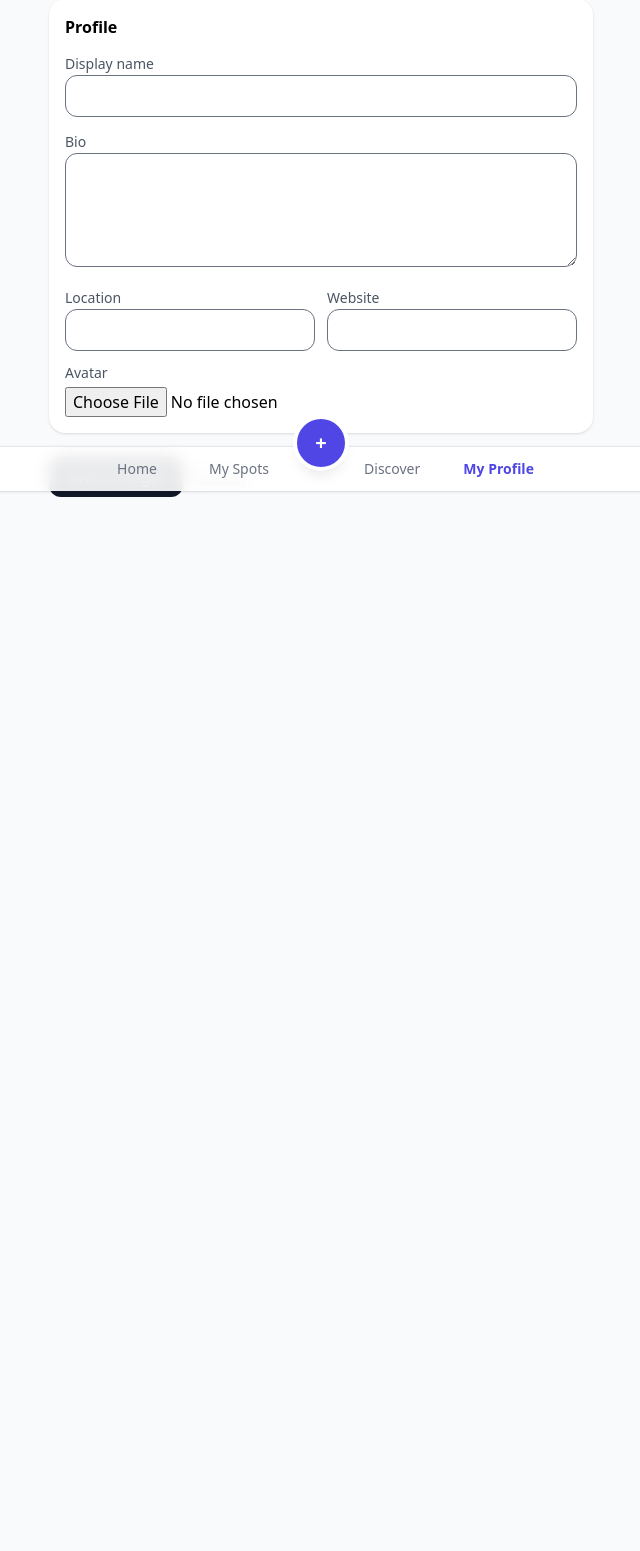
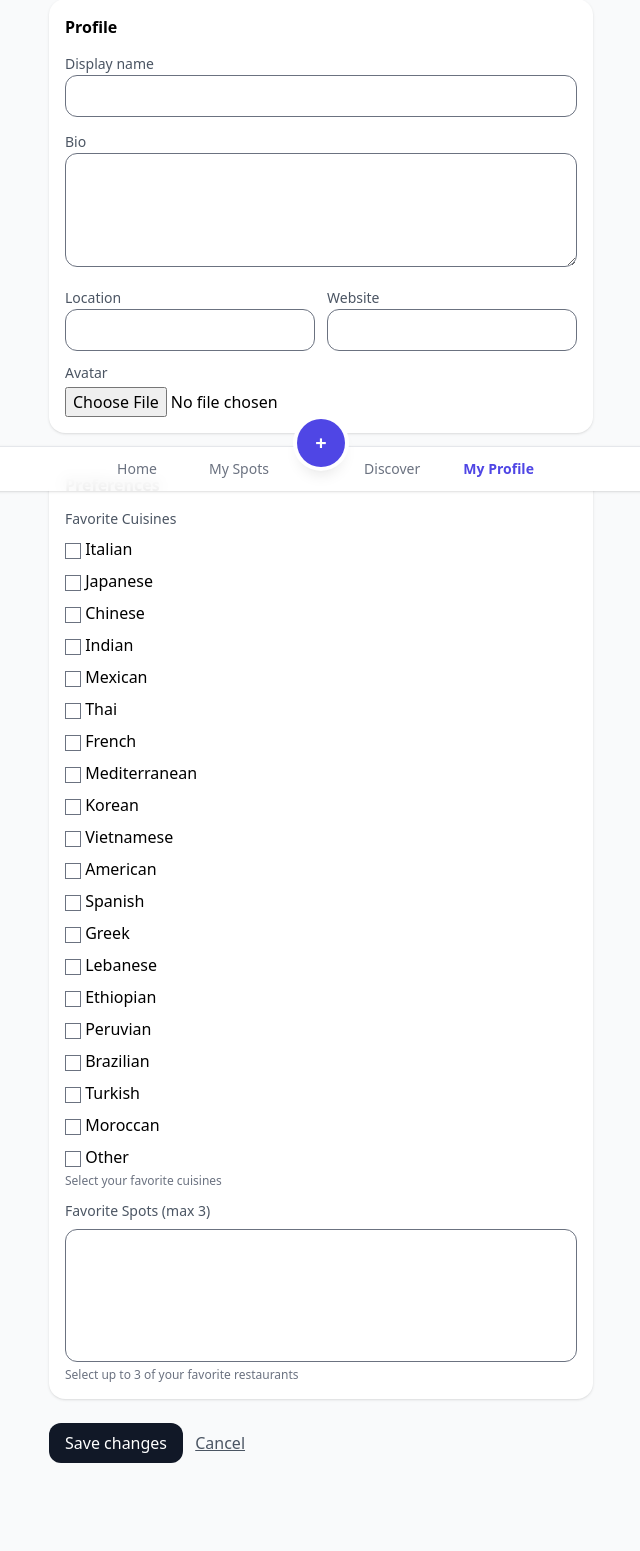
Before and after one commit to ratuja-reddy/oishii, a Django app: page /me/edit/ in a window 1280 px wide. Shown: the part 309-1860 px from the top of the page, without its empty margins (319-959 px from the left). Before the commit the page ends 806 px from the top, so only its background shows below. Run offline with Django 5.2, Linux system fonts and the light colour scheme; the visitor is signed in with stand-in values (Sample User, id 1); data comes from the database, SQL or seed files in the repository; data that the repository does not hold is empty; style sheets or scripts are compiled from the project's sources; some libraries are stand-ins or nearby versions.

Commit message:
feat: profile page makeover

```diff
--- a/social/forms.py
+++ b/social/forms.py
@@ -16,13 +16,59 @@ class UserEditForm(forms.ModelForm):
         }
 
 class ProfileForm(forms.ModelForm):
+    # Common cuisine choices
+    CUISINE_CHOICES = [
+        ('italian', 'Italian'),
+        ('japanese', 'Japanese'),
+        ('chinese', 'Chinese'),
+        ('indian', 'Indian'),
+        ('mexican', 'Mexican'),
+        ('thai', 'Thai'),
+        ('french', 'French'),
+        ('mediterranean', 'Mediterranean'),
+        ('korean', 'Korean'),
+        ('vietnamese', 'Vietnamese'),
+        ('american', 'American'),
+        ('spanish', 'Spanish'),
+        ('greek', 'Greek'),
+        ('lebanese', 'Lebanese'),
+        ('ethiopian', 'Ethiopian'),
+        ('peruvian', 'Peruvian'),
+        ('brazilian', 'Brazilian'),
+        ('turkish', 'Turkish'),
+        ('moroccan', 'Moroccan'),
+        ('other', 'Other'),
+    ]
+
+    favorite_cuisines = forms.MultipleChoiceField(
+        choices=CUISINE_CHOICES,
+        widget=forms.CheckboxSelectMultiple(attrs={"class": "space-y-2"}),
+        required=False,
+        help_text="Select your favorite cuisines"
+    )
+
+    def __init__(self, *args, **kwargs):
+        super().__init__(*args, **kwargs)
+        # Limit favorite spots to restaurants the user has reviewed
+        from places.models import Review
+        if self.instance and self.instance.user:
+            reviewed_restaurants = Review.objects.filter(user=self.instance.user).values_list('restaurant', flat=True)
+            self.fields['favorite_spots'].queryset = self.fields['favorite_spots'].queryset.filter(id__in=reviewed_restaurants)
+
+    def clean_favorite_spots(self):
+        spots = self.cleaned_data.get('favorite_spots')
+        if len(spots) > 3:
+            raise forms.ValidationError("You can only select up to 3 favorite spots.")
+        return spots
+
     class Meta:
         model = Profile
-        fields = ["display_name", "bio", "location", "website", "avatar"]
+        fields = ["display_name", "bio", "location", "website", "avatar", "favorite_cuisines", "favorite_spots"]
         widgets = {
             "display_name": forms.TextInput(attrs={"class": "w-full border rounded-xl px-3 py-2"}),
             "bio":          forms.Textarea(attrs={"class": "w-full border rounded-xl px-3 py-2", "rows": 4}),
             "location":     forms.TextInput(attrs={"class": "w-full border rounded-xl px-3 py-2"}),
             "website":      forms.URLInput(attrs={"class": "w-full border rounded-xl px-3 py-2"}),
+            "favorite_spots": forms.SelectMultiple(attrs={"class": "w-full border rounded-xl px-3 py-2", "size": "5"}),
             # avatar uses default file input
         }
--- a/social/models.py
+++ b/social/models.py
@@ -1,6 +1,7 @@
 from django.conf import settings
 from django.db import models
 from django.utils import timezone
+from django.db.models import Avg
 
 
 class Friend(models.Model):
@@ -146,5 +147,31 @@ class Profile(models.Model):
     website = models.URLField(blank=True)
     avatar = models.ImageField(upload_to="avatars/", blank=True, null=True)
 
+    # New Goodreads-style fields
+    favorite_cuisines = models.JSONField(default=list, blank=True, help_text="List of favorite cuisine types")
+    favorite_spots = models.ManyToManyField("places.Restaurant", blank=True, related_name="favorite_of", limit_choices_to={'id__in': []})
+
     def __str__(self):
         return f"Profile({self.user.username})"
+
+    @property
+    def avg_rating(self):
+        """Calculate average rating from user's reviews"""
+        from places.models import Review
+        reviews = Review.objects.filter(user=self.user, overall_rating__isnull=False)
+        if not reviews.exists():
+            return None
+        return round(reviews.aggregate(avg=models.Avg('overall_rating'))['avg'], 1)
+
+    @property
+    def spots_reviewed_count(self):
+        """Count of spots reviewed by user"""
+        from places.models import Review
+        return Review.objects.filter(user=self.user).count()
+
+    @property
+    def spots_saved_count(self):
+        """Count of unique spots saved in lists (excluding 'Visited' list)"""
+        from places.models import Pin
+        # Get all unique restaurants that this user has pinned to any list EXCEPT 'Visited'
+        return Pin.objects.filter(user=self.user).exclude(list__title='Visited').values('restaurant').distinct().count()
--- a/social/views.py
+++ b/social/views.py
@@ -43,10 +43,31 @@ def profile_me(request):
     me = get_object_or_404(U, pk=request.user.id)
     # If you registered List in places, Django will create me.list_set
     lists = getattr(me, "list_set", None).all().order_by("title") if hasattr(me, "list_set") else []
+
+    # Get recent reviews for Updates tab
+    from places.models import Review
+    recent_reviews = Review.objects.filter(user=me).select_related('restaurant').order_by('-created_at')[:10]
+
+    # Get profile stats
+    profile = getattr(me, 'profile', None)
+    stats = {
+        'avg_rating': profile.avg_rating if profile else None,
+        'spots_reviewed': profile.spots_reviewed_count if profile else 0,
+        'spots_saved': profile.spots_saved_count if profile else 0,
+        'favorite_cuisines': profile.favorite_cuisines if profile else [],
+        'favorite_spots': profile.favorite_spots.all() if profile else [],
+    }
+
     return render(
         request,
         "social/profile_me.html",
-        {"me": me, "lists": lists, "active_tab": "profile"},
+        {
+            "me": me,
+            "lists": lists,
+            "active_tab": "profile",
+            "recent_reviews": recent_reviews,
+            "stats": stats,
+        },
     )
 
 
--- a/templates/social/edit_profile.html
+++ b/templates/social/edit_profile.html
@@ -50,6 +50,22 @@
     </div>
   </section>
 
+  <section class="bg-white rounded-2xl shadow p-4 space-y-3">
+    <h2 class="font-semibold">Preferences</h2>
+    <div>
+      <label class="text-sm text-gray-600 block mb-2">Favorite Cuisines</label>
+      <div class="grid grid-cols-2 sm:grid-cols-3 gap-2">
+        {{ pform.favorite_cuisines }}
+      </div>
+      <div class="text-xs text-gray-500 mt-1">{{ pform.favorite_cuisines.help_text }}</div>
+    </div>
+    <div>
+      <label class="text-sm text-gray-600 block mb-2">Favorite Spots (max 3)</label>
+      {{ pform.favorite_spots }}
+      <div class="text-xs text-gray-500 mt-1">Select up to 3 of your favorite restaurants</div>
+    </div>
+  </section>
+
   <button class="px-4 py-2 rounded-xl bg-gray-900 text-white">Save changes</button>
   <a href="{% url 'profile_me' %}" class="ml-2 text-gray-600 underline">Cancel</a>
 </form>
```
Also changed, not shown: templates/social/profile_me.html (+115 -19 lines), social/migrations/0008_profile_favorite_cuisines_profile_favorite_spots.py (added).
